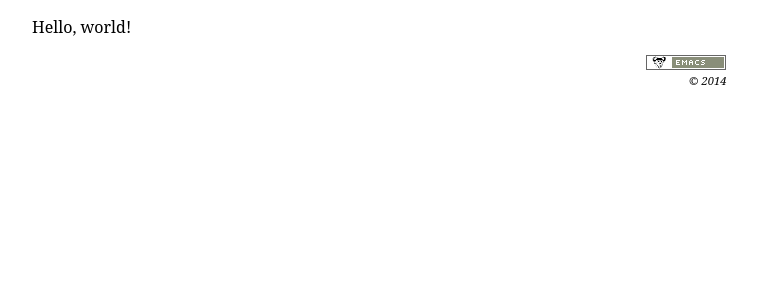
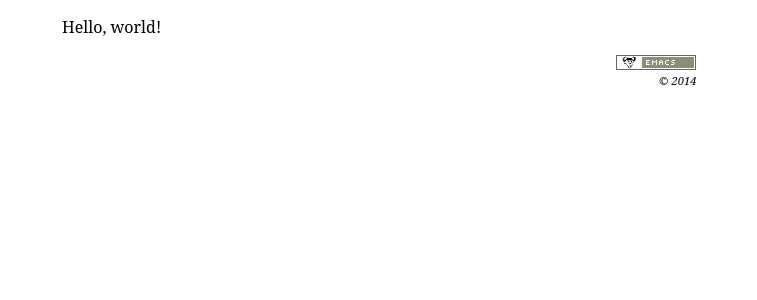
Before and after one commit to bradleyjs/bradleyjs.github.io, a Jekyll site: the page built from index.html, in a window 1280 px wide. Shown: the top 300 px of the page, without its empty margins (258-1015 px from the left). Built offline with Jekyll 4.4.1, drawn with Linux system fonts in a browser that asks for light colours.

Commit message:
small css changes

```diff
--- a/css/web.css
+++ b/css/web.css
@@ -67,7 +67,7 @@ img.centered {
 }
 
 #container {
-    width: 700px;
+    width: 40em;
     margin-left: auto;
     margin-right: auto;
 }
```
